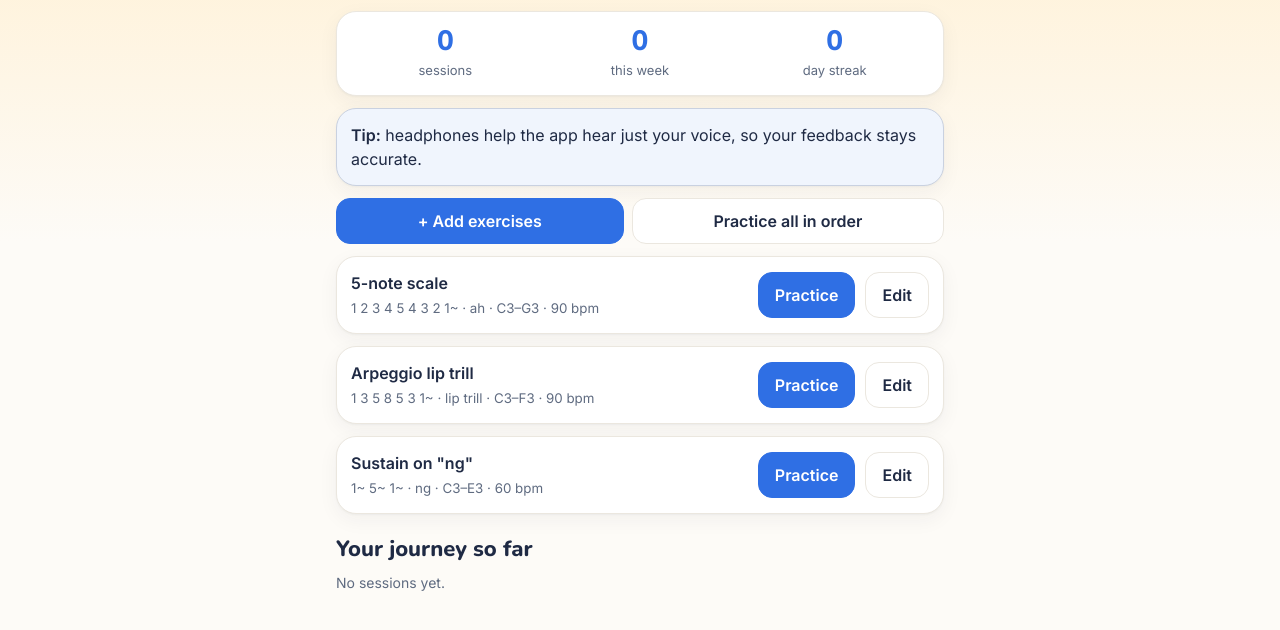
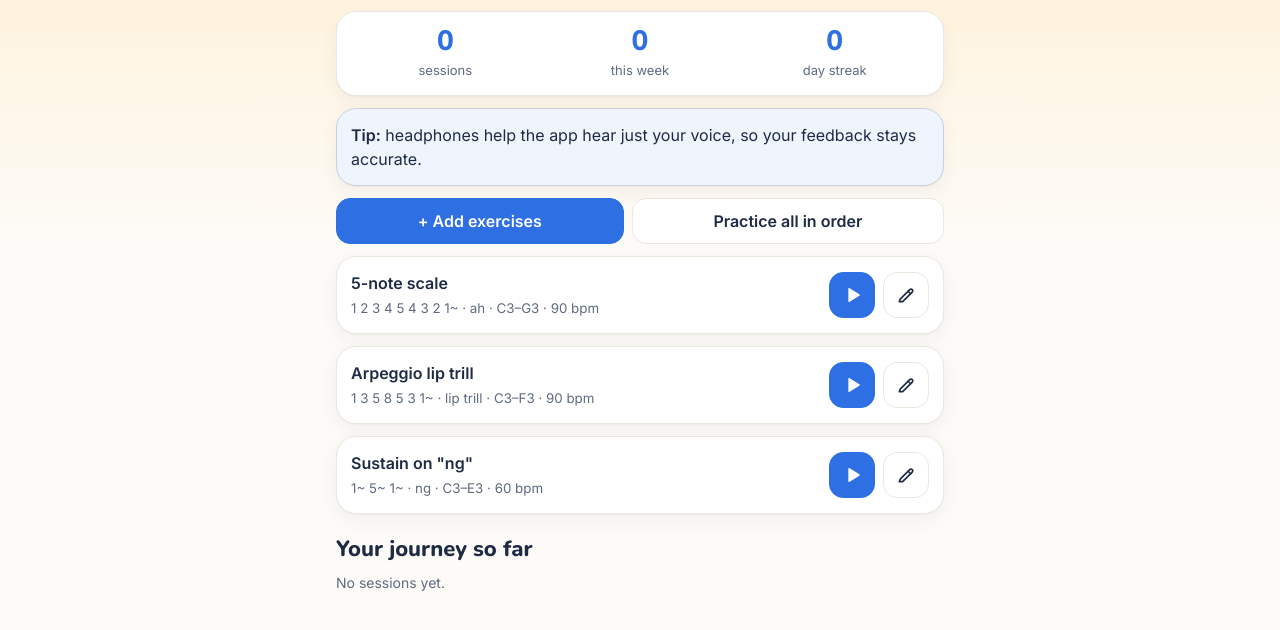
Before and after one commit to 2dot0Uknow/vocal-practice, a plain HTML site: page index.html in a window 1280 px wide. Shown: the part 78-708 px from the top of the page. Drawn offline with nearby package versions, Linux system fonts and the light colour scheme.

Commit message:
Exercise cards: play and pencil icon buttons beside the title
Co-Authored-By: Claude Sonnet 5.5 <noreply@anthropic.com>
Claude-Session: https://claude.ai/code/session_017udQ85idYVDA32Z4aKbcGZ

```diff
--- a/index.html
+++ b/index.html
@@ -26,9 +26,10 @@ h1{font-size:30px}h2{font-size:22px;margin-bottom:10px}
 .sub{color:var(--muted);font-size:14px;margin:4px 0 0}
 section{display:none}section.on{display:block}
 .card{background:var(--panel);border:1px solid var(--line);border-radius:20px;box-shadow:0 1px 2px rgb(31 42 68/.04),0 6px 20px rgb(31 42 68/.05);padding:14px;margin-bottom:12px}
-.ex{display:flex;align-items:center;gap:10px;flex-wrap:wrap}
-.ex .t{flex:1 1 200px}.ex b{display:block;font-weight:600}.ex small{color:var(--muted)}
+.ex{display:flex;align-items:center;gap:8px}
+.ex .t{flex:1 1 0}.ex b{display:block;font-weight:600}.ex small{color:var(--muted)}
 button,.btn{font:600 16px Inter,sans-serif;min-height:46px;padding:0 16px;border-radius:14px;border:1px solid var(--line);background:var(--panel);color:var(--ink);cursor:pointer;display:inline-flex;align-items:center;justify-content:center}
+button.ico{flex:none;width:46px;padding:0}
 button.pri{background:var(--pri);border-color:var(--pri);color:light-dark(#fff,#0f1828)}
 button.ghost{background:transparent}
 button:disabled{opacity:.5}
@@ -254,7 +255,7 @@ function renderHist(h=store.get('vp_hist',[])){
   const left=h.length-shown;$('moreBtn').hidden=left<=0;if(left>0)$('moreBtn').textContent=`Load more (${Math.min(6,left)} of ${left} left)`}
 $('moreBtn').onclick=()=>{shown+=6;renderHist()};
 function renderLib(){
-  $('list').innerHTML=exs.map((e,i)=>`<div class="card ex"><div class="t"><b>${esc(e.name)}</b><small>${esc(desc(e))}</small></div><button class="pri" data-i="${i}" data-a="p">Practice</button><button class="ghost" data-i="${i}" data-a="e">Edit</button></div>`).join('')||'<p class="note">No exercises yet. Tap "Add exercises".</p>';
+  $('list').innerHTML=exs.map((e,i)=>`<div class="card ex"><div class="t"><b>${esc(e.name)}</b><small>${esc(desc(e))}</small></div><button class="pri ico" data-i="${i}" data-a="p" aria-label="Practice ${esc(e.name)}" title="Practice"><svg viewBox="0 0 24 24" width="22" height="22" aria-hidden="true"><path d="M8 5.5v13a1 1 0 0 0 1.5.86l10.5-6.5a1 1 0 0 0 0-1.72L9.5 4.64A1 1 0 0 0 8 5.5z" fill="currentColor"/></svg></button><button class="ghost ico" data-i="${i}" data-a="e" aria-label="Edit ${esc(e.name)}" title="Edit"><svg viewBox="0 0 24 24" width="20" height="20" aria-hidden="true" fill="none" stroke="currentColor" stroke-width="2" stroke-linecap="round" stroke-linejoin="round"><path d="M4 20h4L19.5 8.5a2.1 2.1 0 0 0-3-3L5 17z"/><path d="M14.5 7.5l3 3"/></svg></button></div>`).join('')||'<p class="note">No exercises yet. Tap "Add exercises".</p>';
   $('list').querySelectorAll('button').forEach(b=>b.onclick=()=>{const e=exs[+b.dataset.i];b.dataset.a=='p'?(queue=[],openPrac(e)):openEdit(e)});
   $('allBtn').disabled=!exs.length;
   const h=store.get('vp_hist',[]);
```
